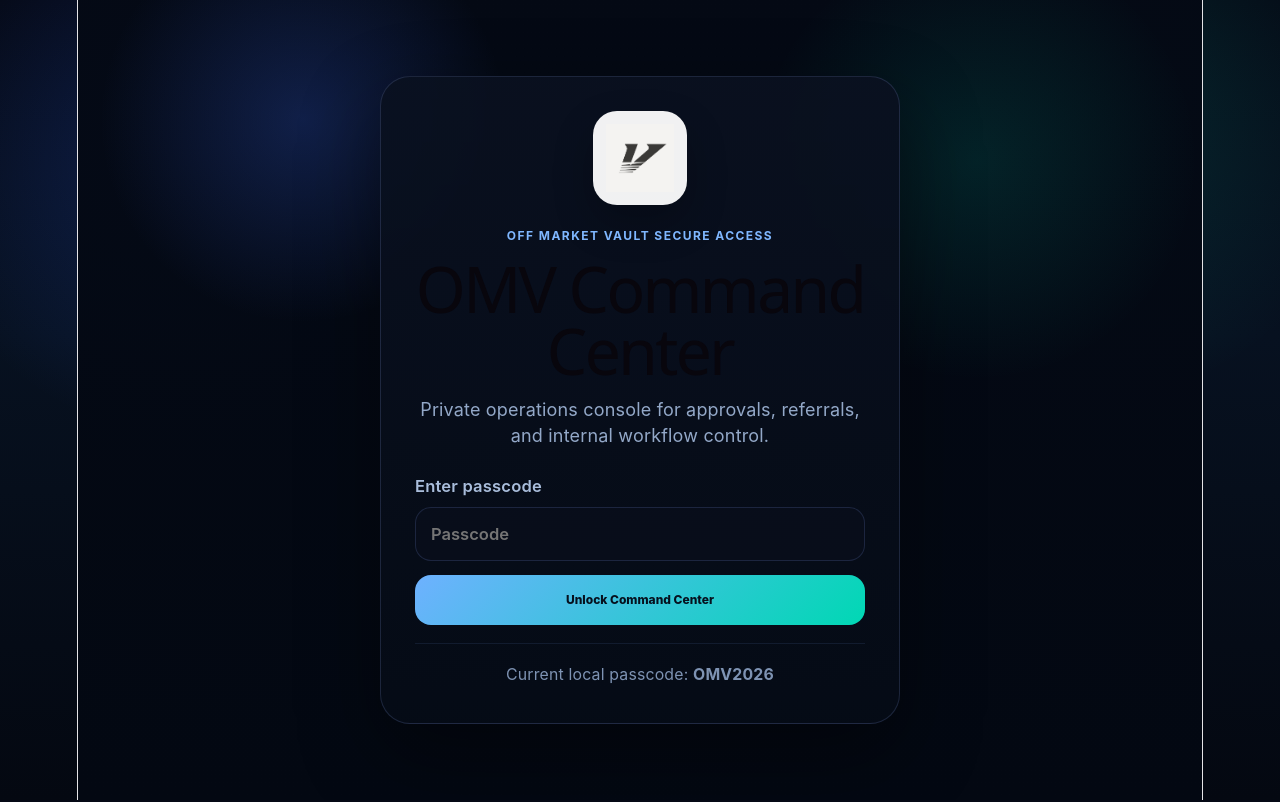
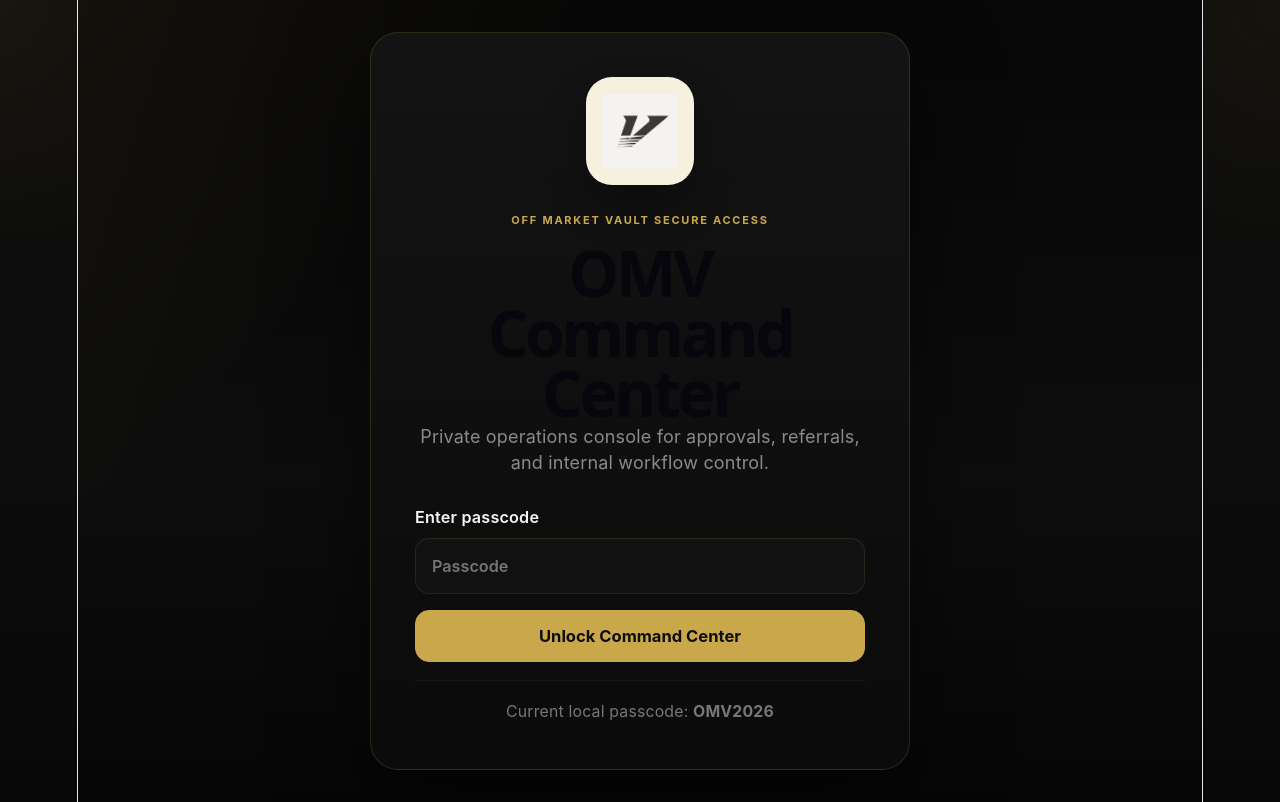
Before and after one commit to JustinOMV/omv-command-center, a React (Vite) app in the folder omv-command-center/: page / in a window 1280 px wide. Built offline with nearby package versions, Linux system fonts and the light colour scheme.

Commit message:
Rebuild command center with luxury OMV war room design

```diff
--- a/omv-command-center/src/App.css
+++ b/omv-command-center/src/App.css
@@ -1,23 +1,28 @@
 :root {
-  font-family: Inter, system-ui, -apple-system, BlinkMacSystemFont, 'Segoe UI', sans-serif;
-  color: #f4f7fb;
-  background: #050915;
+  font-family: Inter, 'Helvetica Neue', Arial, sans-serif;
+  color: #f5f5f5;
+  background: #0a0a0a;
 }
 
 * {
   box-sizing: border-box;
 }
 
+html,
+body,
+#root {
+  min-height: 100%;
+}
+
 body {
   margin: 0;
   min-width: 320px;
   min-height: 100vh;
-  color: #f4f7fb;
+  color: #f5f5f5;
   background:
-    radial-gradient(circle at 15% 20%, rgba(45, 98, 255, 0.22), transparent 22%),
-    radial-gradient(circle at 85% 15%, rgba(0, 214, 180, 0.14), transparent 22%),
-    radial-gradient(circle at 50% 80%, rgba(157, 78, 221, 0.12), transparent 20%),
-    linear-gradient(180deg, #050915 0%, #071120 42%, #040811 100%);
+    radial-gradient(circle at top left, rgba(201, 168, 76, 0.08), transparent 18%),
+    radial-gradient(circle at top right, rgba(212, 175, 55, 0.06), transparent 18%),
+    linear-gradient(180deg, #0a0a0a 0%, #0d0d0d 52%, #080808 100%);
 }
 
 button,
@@ -32,74 +37,108 @@ img {
   display: block;
 }
 
-#root {
-  min-height: 100vh;
-}
-
 .lock-screen-shell {
   min-height: 100vh;
   display: grid;
   place-items: center;
-  padding: 24px;
+  padding: 32px;
   position: relative;
   overflow: hidden;
+  background:
+    radial-gradient(circle at center, rgba(201, 168, 76, 0.08), transparent 28%),
+    linear-gradient(180deg, #070707, #0d0d0d 60%, #060606);
 }
 
 .lock-screen-backdrop {
   position: absolute;
   inset: 0;
   background:
-    radial-gradient(circle at 20% 15%, rgba(61, 110, 255, 0.22), transparent 18%),
-    radial-gradient(circle at 80% 20%, rgba(0, 214, 180, 0.12), transparent 20%),
-    linear-gradient(180deg, rgba(4, 9, 20, 0.95), rgba(3, 8, 18, 0.98));
+    linear-gradient(135deg, rgba(201, 168, 76, 0.06), transparent 28%),
+    radial-gradient(circle at center, rgba(255, 255, 255, 0.025), transparent 35%);
 }
 
 .lock-screen-card {
   position: relative;
   z-index: 1;
-  width: min(100%, 520px);
-  border-radius: 30px;
-  border: 1px solid rgba(148, 176, 255, 0.16);
-  background: linear-gradient(180deg, rgba(10, 17, 32, 0.92), rgba(5, 11, 22, 0.98));
-  box-shadow: 0 30px 80px rgba(0, 0, 0, 0.4);
-  padding: 34px;
+  width: min(100%, 540px);
+  border-radius: 28px;
+  border: 1px solid rgba(201, 168, 76, 0.18);
+  background: linear-gradient(180deg, rgba(20, 20, 20, 0.96), rgba(11, 11, 11, 0.98));
+  box-shadow: 0 40px 90px rgba(0, 0, 0, 0.5);
+  padding: 44px;
   text-align: center;
 }
 
 .brand-mark-wrap {
-  width: 94px;
-  height: 94px;
-  margin: 0 auto 18px;
-  border-radius: 24px;
-  background: rgba(255, 255, 255, 0.94);
+  width: 108px;
+  height: 108px;
+  margin: 0 auto 22px;
+  border-radius: 26px;
+  background: #f6f0df;
   display: grid;
   place-items: center;
-  box-shadow: 0 18px 40px rgba(0, 0, 0, 0.24);
+  box-shadow: 0 20px 40px rgba(0, 0, 0, 0.32);
 }
 
 .brand-mark {
-  width: 68px;
-  height: 68px;
+  width: 74px;
+  height: 74px;
   object-fit: contain;
 }
 
-.lock-title {
-  margin: 0;
-  font-size: clamp(2.3rem, 5vw, 3.6rem);
-  line-height: 0.98;
-  letter-spacing: -0.04em;
+.eyebrow,
+.micro-label,
+.lane,
+.lane-owner,
+.field-label {
+  text-transform: uppercase;
+  letter-spacing: 0.16em;
+  font-size: 11px;
+  font-weight: 700;
 }
 
-.lock-copy {
-  margin: 14px 0 0;
-  color: #9cb0d0;
-  font-size: 1rem;
+.eyebrow {
+  margin: 0 0 10px;
+  color: #c9a84c;
+}
+
+.lock-title,
+h1 {
+  margin: 0;
+  font-size: clamp(2.8rem, 5vw, 5rem);
+  line-height: 0.94;
+  letter-spacing: -0.05em;
+  font-weight: 700;
+}
+
+.lock-copy,
+.subtitle,
+.section-head p,
+.helper-copy,
+.role,
+.focus,
+.queue-card p,
+.lane-card p,
+.rules-list li,
+.build-list li,
+.bot-card li,
+.approval-meta-grid p,
+.side-card p,
+.timeline-copy p,
+.template-body,
+.workflow-form label,
+.filter-control {
+  color: #8a8a8a;
+}
+
+.lock-form,
+.workflow-form {
+  display: grid;
+  gap: 16px;
 }
 
 .lock-form {
-  display: grid;
-  gap: 14px;
-  margin-top: 24px;
+  margin-top: 28px;
   text-align: left;
 }
 
@@ -108,9 +147,8 @@ img {
 .filter-control {
   display: grid;
   gap: 8px;
-  font-size: 0.92rem;
+  font-size: 0.9rem;
   font-weight: 600;
-  color: #a9bddb;
 }
 
 .lock-form input,
@@ -119,12 +157,13 @@ img {
 .workflow-form textarea,
 .filter-control select {
   width: 100%;
-  border-radius: 16px;
-  border: 1px solid rgba(132, 163, 255, 0.16);
-  background: rgba(9, 15, 28, 0.92);
-  color: #f4f7fb;
-  padding: 13px 15px;
+  border-radius: 14px;
+  border: 1px solid rgba(201, 168, 76, 0.12);
+  background: #111111;
+  color: #f5f5f5;
+  padding: 14px 16px;
   outline: none;
+  transition: border-color 0.18s ease, box-shadow 0.18s ease, transform 0.18s ease;
 }
 
 .lock-form input:focus,
@@ -132,76 +171,71 @@ img {
 .workflow-form select:focus,
 .workflow-form textarea:focus,
 .filter-control select:focus {
-  border-color: rgba(110, 177, 255, 0.42);
-  box-shadow: 0 0 0 3px rgba(110, 177, 255, 0.12);
+  border-color: rgba(201, 168, 76, 0.72);
+  box-shadow: 0 0 0 3px rgba(201, 168, 76, 0.12);
 }
 
 .auth-error {
   margin: 0;
-  color: #ff97aa;
+  color: #d96b5f;
   font-size: 0.92rem;
-}
-
-.unlock-button {
-  width: 100%;
 }
 
 .lock-footer {
   margin-top: 18px;
   padding-top: 18px;
-  border-top: 1px solid rgba(132, 163, 255, 0.1);
-  color: #7e93b3;
+  border-top: 1px solid rgba(201, 168, 76, 0.08);
+  color: #777;
   font-size: 0.88rem;
 }
 
 .app-shell {
   position: relative;
   width: 100%;
-  max-width: none;
-  margin: 0;
-  padding: 24px 28px 40px;
+  padding: 20px;
 }
 
 .premium-shell {
   display: grid;
-  grid-template-columns: 320px minmax(0, 1fr);
+  grid-template-columns: 250px minmax(0, 1fr);
   gap: 24px;
+  min-height: 100vh;
 }
 
 .ambient {
   position: absolute;
-  width: 420px;
-  height: 420px;
-  filter: blur(100px);
-  opacity: 0.24;
+  width: 520px;
+  height: 520px;
+  filter: blur(130px);
+  opacity: 0.12;
   pointer-events: none;
 }
 
 .ambient-left {
-  top: -80px;
+  top: -120px;
   left: -120px;
-  background: #265fff;
+  background: #c9a84c;
 }
 
 .ambient-right {
-  top: 80px;
+  top: 0;
   right: -120px;
-  background: #00d8b4;
+  background: #d4af37;
 }
 
 .ambient-center {
-  bottom: 80px;
-  left: 40%;
-  background: #7238e3;
+  bottom: -120px;
+  left: 45%;
+  background: #1d1d1d;
 }
 
 .side-rail {
   position: sticky;
-  top: 24px;
+  top: 20px;
   align-self: start;
   display: grid;
   gap: 18px;
-  z-index: 1;
+  height: calc(100vh - 40px);
 }
 
 .side-brand,
@@ -216,11 +250,25 @@ img {
 .alert-card,
 .approval-card {
   position: relative;
-  border-radius: 26px;
-  border: 1px solid rgba(130, 168, 255, 0.12);
-  background: linear-gradient(180deg, rgba(11, 18, 33, 0.9), rgba(6, 12, 24, 0.97));
-  box-shadow: 0 18px 60px rgba(0, 0, 0, 0.3);
-  backdrop-filter: blur(16px);
+  border-radius: 22px;
+  border: 1px solid rgba(201, 168, 76, 0.08);
+  background: linear-gradient(180deg, rgba(20, 20, 20, 0.98), rgba(15, 15, 15, 0.98));
+  box-shadow: 0 18px 44px rgba(0, 0, 0, 0.3);
+  transition: border-color 0.18s ease, transform 0.18s ease, box-shadow 0.18s ease;
+}
+
+.side-brand:hover,
+.side-card:hover,
+.panel:hover,
+.bot-card:hover,
+.metric-card:hover,
+.queue-card:hover,
+.lane-card:hover,
+.approval-card:hover,
+.alert-card:hover {
+  border-color: rgba(201, 168, 76, 0.3);
+  box-shadow: 0 22px 50px rgba(0, 0, 0, 0.38);
+  transform: translateY(-1px);
 }
 
 .side-brand,
@@ -237,137 +285,97 @@ img {
   display: flex;
   align-items: center;
   gap: 14px;
+  min-height: 96px;
+}
+
+.side-brand-mark {
+  width: 52px;
+  height: 52px;
+  object-fit: contain;
+  border-radius: 14px;
+  background: #f6f0df;
+  padding: 7px;
 }
 
 .side-brand h2 {
-  margin: 6px 0 0;
-  font-size: 1.35rem;
-}
-
-.side-brand-mark {
-  width: 58px;
-  height: 58px;
-  object-fit: contain;
-  border-radius: 16px;
-  background: rgba(255, 255, 255, 0.94);
-  padding: 8px;
+  margin: 4px 0 0;
+  font-size: 1.2rem;
 }
 
 .side-nav {
   display: grid;
-  gap: 10px;
-}
-
-.nav-item,
-.primary-button,
-.secondary-button {
-  border-radius: 16px;
-  cursor: pointer;
-  transition: 0.18s ease;
+  gap: 8px;
 }
 
 .nav-item {
-  border: 1px solid rgba(132, 163, 255, 0.12);
-  background: rgba(255, 255, 255, 0.03);
-  color: #dbe8fb;
-  padding: 14px 16px;
+  position: relative;
+  border-radius: 16px;
+  border: 1px solid transparent;
+  background: rgba(255, 255, 255, 0.01);
+  color: #f5f5f5;
+  padding: 14px 16px 14px 18px;
   text-align: left;
-  font-weight: 700;
+  font-weight: 600;
+  cursor: pointer;
+  transition: all 0.18s ease;
 }
 
-.nav-item.active,
-.nav-item:hover {
-  background: linear-gradient(135deg, rgba(110, 177, 255, 0.2), rgba(0, 216, 180, 0.12));
-  border-color: rgba(110, 177, 255, 0.18);
+.nav-item::before {
+  content: '';
+  position: absolute;
+  left: 0;
+  top: 10px;
+  bottom: 10px;
+  width: 3px;
+  border-radius: 999px;
+  background: transparent;
 }
 
-.side-card h3,
-.alert-card h4,
-.queue-card h3,
-.lane-card h3,
-.bot-card h3,
-.approval-card h3,
-.section-head h2 {
-  margin: 0 0 8px;
+.nav-item:hover {
+  border-color: rgba(201, 168, 76, 0.18);
+  background: rgba(201, 168, 76, 0.04);
 }
 
-.side-card p,
-.section-head p,
-.subtitle,
-.helper-copy,
-.focus,
-.role,
-.queue-card p,
-.lane-card p,
-.rules-list li,
-.build-list li,
-.bot-card li,
-.approval-meta-grid p,
-.lock-copy {
-  color: #93a8c8;
+.nav-item.active {
+  border-color: rgba(201, 168, 76, 0.26);
+  background: rgba(201, 168, 76, 0.07);
+  color: #f7f2e4;
 }
 
-.side-lock-button {
-  margin-top: 10px;
-}
-
-.brand-card {
-  overflow: hidden;
+.nav-item.active::before {
+  background: #c9a84c;
 }
 
 .full-brand-logo {
   width: 100%;
-  border-radius: 18px;
-  background: rgba(255, 255, 255, 0.95);
+  border-radius: 16px;
+  background: #f6f0df;
   padding: 14px;
   margin-bottom: 12px;
 }
 
 .main-panel {
-  position: relative;
-  z-index: 1;
+  min-width: 0;
 }
 
 .topbar {
   display: flex;
   justify-content: space-between;
-  gap: 18px;
+  gap: 22px;
   align-items: flex-start;
   margin-bottom: 24px;
 }
 
-.eyebrow,
-.micro-label,
-.lane,
-.lane-owner {
-  text-transform: uppercase;
-  letter-spacing: 0.12em;
-  font-size: 12px;
-  font-weight: 700;
-}
-
-.eyebrow {
-  margin: 0 0 8px;
-  color: #7fb7ff;
-}
-
-h1 {
-  margin: 0;
-  font-size: clamp(2.7rem, 5vw, 4.9rem);
-  line-height: 0.95;
-  letter-spacing: -0.05em;
-}
-
 .subtitle {
   margin: 14px 0 0;
-  max-width: 760px;
-  font-size: 1.03rem;
+  max-width: 880px;
+  font-size: 1rem;
 }
 
 .topbar-actions,
-.status-cluster,
 .referral-stage-strip,
-.workflow-actions {
+.workflow-actions,
+.status-cluster {
   display: flex;
   gap: 10px;
   flex-wrap: wrap;
@@ -376,20 +384,13 @@ h1 {
 .status-pill,
 .chip,
 .priority-tag,
-.stage-pill,
-.primary-button,
-.secondary-button {
-  font-size: 12px;
-  font-weight: 800;
-  border: 1px solid transparent;
-}
-
-.status-pill,
-.chip,
-.priority-tag,
 .stage-pill {
   border-radius: 999px;
   padding: 8px 12px;
+  font-size: 11px;
+  font-weight: 700;
+  letter-spacing: 0.06em;
+  border: 1px solid transparent;
 }
 
 .status-pill.live,
@@ -402,9 +403,9 @@ h1 {
 .chip.under-contract,
 .chip.closed-paid,
 .chip.completed {
-  background: rgba(56, 215, 162, 0.12);
-  color: #84f4c4;
-  border-color: rgba(132, 244, 196, 0.18);
+  background: rgba(27, 104, 66, 0.24);
+  color: #78d6a3;
+  border-color: rgba(48, 165, 106, 0.28);
 }
 
 .status-pill.draft,
@@ -415,45 +416,58 @@ h1 {
 .chip.queued,
 .chip.pending,
 .chip.active {
-  background: rgba(255, 190, 103, 0.12);
-  color: #ffd495;
-  border-color: rgba(255, 212, 149, 0.18);
+  background: rgba(201, 168, 76, 0.16);
+  color: #e5c56b;
+  border-color: rgba(201, 168, 76, 0.24);
 }
 
 .chip.in-review {
-  background: rgba(110, 177, 255, 0.12);
-  color: #cbe1ff;
-  border-color: rgba(203, 225, 255, 0.18);
+  background: rgba(140, 140, 140, 0.15);
+  color: #d1d1d1;
+  border-color: rgba(140, 140, 140, 0.22);
 }
 
 .chip.rejected,
 .chip.critical {
-  background: rgba(255, 107, 136, 0.12);
-  color: #ff9cb3;
-  border-color: rgba(255, 156, 179, 0.18);
+  background: rgba(170, 54, 54, 0.18);
+  color: #f08989;
+  border-color: rgba(201, 82, 82, 0.24);
 }
 
 .priority-tag {
-  background: rgba(110, 177, 255, 0.12);
-  color: #d3e5ff;
-  border-color: rgba(211, 229, 255, 0.18);
+  background: rgba(255, 255, 255, 0.05);
+  color: #d0d0d0;
+  border-color: rgba(255, 255, 255, 0.08);
 }
 
 .primary-button,
 .secondary-button {
+  border-radius: 14px;
   padding: 12px 16px;
+  font-size: 0.92rem;
+  font-weight: 700;
+  cursor: pointer;
+  transition: all 0.18s ease;
 }
 
 .primary-button {
-  background: linear-gradient(135deg, #6eb1ff, #00d8b4);
-  color: #06111e;
-  border: none;
+  background: #c9a84c;
+  color: #0d0d0d;
+  border: 1px solid #c9a84c;
+}
+
+.primary-button:hover {
+  background: #d7b45a;
 }
 
 .secondary-button {
-  background: rgba(255, 255, 255, 0.04);
-  color: #ddeaff;
-  border-color: rgba(132, 163, 255, 0.16);
+  background: transparent;
+  color: #c9a84c;
+  border: 1px solid rgba(201, 168, 76, 0.24);
+}
+
+.secondary-button:hover {
+  background: rgba(201, 168, 76, 0.06);
 }
 
 .primary-button:disabled,
@@ -472,86 +486,81 @@ h1 {
 .workflow-grid,
 .form-row,
 .lane-stack,
-.alert-list {
+.alert-list,
+.timeline-list {
   display: grid;
   gap: 18px;
 }
 
-.hero-panel,
-.workflow-grid {
-  grid-template-columns: minmax(420px, 0.95fr) minmax(0, 1.25fr);
+.hero-panel {
+  grid-template-columns: 1.25fr 0.75fr;
+  margin-bottom: 26px;
 }
 
-.premium-hero-panel {
-  margin-bottom: 26px;
+.workflow-grid {
+  grid-template-columns: minmax(460px, 0.95fr) minmax(0, 1.25fr);
 }
 
 .mission-copy h2 {
   margin: 8px 0 12px;
-  font-size: clamp(1.7rem, 3vw, 2.7rem);
-  line-height: 1.03;
-}
-
-.mission-grid,
-.approval-metric-grid {
-  grid-template-columns: repeat(2, minmax(0, 1fr));
-  gap: 14px;
+  font-size: clamp(1.7rem, 3vw, 2.6rem);
+  line-height: 1.05;
 }
 
 .metric-card {
-  padding: 18px;
-  overflow: hidden;
+  padding: 22px;
 }
 
 .metric-value {
   display: block;
-  font-size: 2rem;
-  font-weight: 900;
+  font-size: 2.4rem;
+  font-weight: 700;
   letter-spacing: -0.05em;
   margin-bottom: 8px;
-  color: #fff;
+  color: #f5f5f5;
 }
 
 .metric-label {
   display: block;
   font-weight: 700;
   margin-bottom: 6px;
+  color: #d4af37;
 }
 
 .metric-hint {
   display: block;
-  color: #879bbb;
-  font-size: 0.92rem;
+  font-size: 0.9rem;
+  color: #8a8a8a;
 }
 
 .alert-card {
   display: flex;
   gap: 14px;
-  padding: 16px;
+  padding: 18px;
   align-items: flex-start;
 }
 
 .alert-dot {
-  width: 11px;
-  height: 11px;
+  width: 10px;
+  height: 10px;
   border-radius: 999px;
-  margin-top: 6px;
-  box-shadow: 0 0 18px currentColor;
+  margin-top: 7px;
+  box-shadow: 0 0 20px currentColor;
 }
 
 .alert-card.critical .alert-dot {
-  background: #ff6b88;
-  color: #ff6b88;
+  background: #d95b5b;
+  color: #d95b5b;
 }
 
 .alert-card.warning .alert-dot {
-  background: #ffc96b;
-  color: #ffc96b;
+  background: #c9a84c;
+  color: #c9a84c;
 }
 
 .alert-card.info .alert-dot {
-  background: #6eb1ff;
-  color: #6eb1ff;
+  background: #6aa796;
+  color: #6aa796;
 }
 
 .section-block {
@@ -562,8 +571,14 @@ h1 {
   margin-bottom: 16px;
 }
 
-.section-head.compact {
-  margin-bottom: 14px;
+.section-head h2,
+.side-card h3,
+.alert-card h4,
+.queue-card h3,
+.lane-card h3,
+.bot-card h3,
+.approval-card h3 {
+  margin: 0 0 8px;
 }
 
 .bot-grid,
@@ -572,15 +587,16 @@ h1 {
 }
 
 .referral-grid {
-  grid-template-columns: repeat(auto-fit, minmax(340px, 1fr));
+  grid-template-columns: repeat(auto-fit, minmax(360px, 1fr));
 }
 
 .bot-header,
 .approval-card-top,
-.workflow-list-head {
+.workflow-list-head,
+.timeline-top {
   display: flex;
   justify-content: space-between;
-  gap: 12px;
+  gap: 14px;
   align-items: flex-start;
 }
 
@@ -593,15 +609,7 @@ h1 {
 
 .lane {
   margin: 0 0 6px;
-  color: #6db3ff;
-}
-
-.role {
-  margin: 0;
-}
-
-.focus {
-  margin: 0 0 14px;
+  color: #c9a84c;
 }
 
 .bot-card ul,
@@ -611,39 +619,50 @@ h1 {
   padding-left: 18px;
 }
 
+.bot-card li,
+.rules-list li,
+.build-list li {
+  margin-bottom: 8px;
+}
+
 .two-col,
 .form-row.two-up,
 .approval-meta-grid,
-.queue-grid {
+.queue-grid,
+.mission-grid,
+.approval-metric-grid {
   grid-template-columns: 1fr 1fr;
 }
 
-.workflow-form {
-  display: grid;
-  gap: 14px;
+.queue-card,
+.lane-card {
+  padding: 20px;
+}
+
+.queue-count {
+  display: inline-block;
+  margin-bottom: 10px;
+  font-size: 2rem;
+  font-weight: 700;
+  color: #d4af37;
 }
 
 .workflow-form textarea {
   resize: vertical;
-  min-height: 92px;
+  min-height: 100px;
 }
-
 
 .field-shell {
   display: grid;
   gap: 8px;
-  padding: 14px 16px;
+  padding: 16px;
   border-radius: 18px;
-  background: rgba(255, 255, 255, 0.03);
-  border: 1px solid rgba(132, 163, 255, 0.1);
+  background: rgba(255, 255, 255, 0.02);
+  border: 1px solid rgba(201, 168, 76, 0.08);
 }
 
 .field-label {
-  font-size: 0.78rem;
-  text-transform: uppercase;
-  letter-spacing: 0.12em;
-  color: #7fa0c8;
-  font-weight: 800;
+  color: #8f7a3f;
 }
 
 .field-shell input,
@@ -651,8 +670,8 @@ h1 {
 .field-shell textarea {
   width: 100%;
   min-height: 52px;
-  border: 0;
-  background: rgba(7, 12, 24, 0.88);
+  border: 1px solid rgba(201, 168, 76, 0.08);
+  background: #111111;
   border-radius: 14px;
 }
 
@@ -660,41 +679,11 @@ h1 {
   min-height: 120px;
 }
 
-.workflow-list-panel {
-  display: grid;
-  gap: 16px;
-}
-
-.referral-stage-strip {
-  margin: 16px 0 18px;
-}
-
-.stage-pill {
-  letter-spacing: 0.04em;
-  color: #d2e6ff;
-  border-color: rgba(132, 163, 255, 0.14);
-  background: rgba(110, 177, 255, 0.08);
-}
-
-.approval-meta-grid p {
-  margin: 6px 0 0;
-}
-
-.queue-card,
-.lane-card {
-  padding: 18px;
-}
-
 .template-body {
   white-space: pre-wrap;
-  color: #dce8f8;
-  line-height: 1.55;
+  color: #dedede;
+  line-height: 1.65;
   margin: 0;
-}
-
-.timeline-list {
-  display: grid;
-  gap: 14px;
 }
 
 .timeline-item {
@@ -704,11 +693,11 @@ h1 {
 }
 
 .timeline-dot {
-  width: 12px;
-  height: 12px;
+  width: 10px;
+  height: 10px;
   border-radius: 999px;
-  background: #6eb1ff;
-  box-shadow: 0 0 18px rgba(110, 177, 255, 0.6);
+  background: #c9a84c;
+  box-shadow: 0 0 14px rgba(201, 168, 76, 0.5);
   margin-top: 10px;
 }
 
@@ -716,24 +705,34 @@ h1 {
   flex: 1;
   padding: 16px 18px;
   border-radius: 18px;
-  background: rgba(255, 255, 255, 0.03);
-  border: 1px solid rgba(132, 163, 255, 0.1);
+  background: rgba(255, 255, 255, 0.02);
+  border: 1px solid rgba(201, 168, 76, 0.06);
 }
 
-.timeline-top h3 {
-  margin-bottom: 4px;
+.status-dot {
+  width: 10px;
+  height: 10px;
+  border-radius: 999px;
+  display: inline-block;
+  margin-right: 8px;
+  background: #4d4d4d;
 }
 
-.queue-count {
-  display: inline-block;
-  margin-bottom: 10px;
-  font-size: 2.2rem;
-  font-weight: 900;
-  letter-spacing: -0.05em;
-  color: #fff;
+.status-dot.live,
+.status-dot.online,
+.status-dot.ready {
+  background: #2faf73;
+  box-shadow: 0 0 12px rgba(47, 175, 115, 0.55);
+  animation: pulseGlow 2.2s infinite;
 }
 
-@media (max-width: 1260px) {
+@keyframes pulseGlow {
+  0% { box-shadow: 0 0 0 rgba(47, 175, 115, 0.22); }
+  50% { box-shadow: 0 0 16px rgba(47, 175, 115, 0.65); }
+  100% { box-shadow: 0 0 0 rgba(47, 175, 115, 0.22); }
+}
+
+@media (max-width: 1320px) {
   .premium-shell {
     grid-template-columns: 1fr;
   }
@@ -741,6 +740,7 @@ h1 {
   .side-rail {
     position: relative;
     top: auto;
+    height: auto;
   }
 }
 
@@ -750,7 +750,9 @@ h1 {
   .two-col,
   .queue-grid,
   .approval-meta-grid,
-  .form-row.two-up {
+  .form-row.two-up,
+  .mission-grid,
+  .approval-metric-grid {
     grid-template-columns: 1fr;
   }
 }
@@ -764,20 +766,19 @@ h1 {
   .topbar,
   .workflow-list-head,
   .approval-card-top,
-  .bot-header {
+  .bot-header,
+  .timeline-top {
     flex-direction: column;
     align-items: stretch;
   }
 
-  .mission-grid,
-  .approval-metric-grid,
+  .bot-header-meta {
+    align-items: flex-start;
+  }
+
   .bot-grid,
   .approval-queue-list,
   .referral-grid {
     grid-template-columns: 1fr;
   }
-
-  .bot-header-meta {
-    align-items: flex-start;
-  }
 }
--- a/omv-command-center/src/App.jsx
+++ b/omv-command-center/src/App.jsx
@@ -689,7 +689,7 @@ function App() {
                     <p className="role">{bot.role}</p>
                   </div>
                   <div className="bot-header-meta">
-                    <span className={`chip ${statusClassName(bot.status)}`}>{bot.status}</span>
+                    <span className={`chip ${statusClassName(bot.status)}`}><span className={`status-dot ${statusClassName(bot.status)}`} />{bot.status}</span>
                     <span className="priority-tag">{bot.priority}</span>
                   </div>
                 </div>
@@ -1022,7 +1022,7 @@ function App() {
                       <p className="role">{bot.role}</p>
                     </div>
                     <div className="bot-header-meta">
-                      <span className={`chip ${statusClassName(bot.status)}`}>{bot.status}</span>
+                      <span className={`chip ${statusClassName(bot.status)}`}><span className={`status-dot ${statusClassName(bot.status)}`} />{bot.status}</span>
                       <span className="priority-tag">{bot.priority}</span>
                     </div>
                   </div>
```
